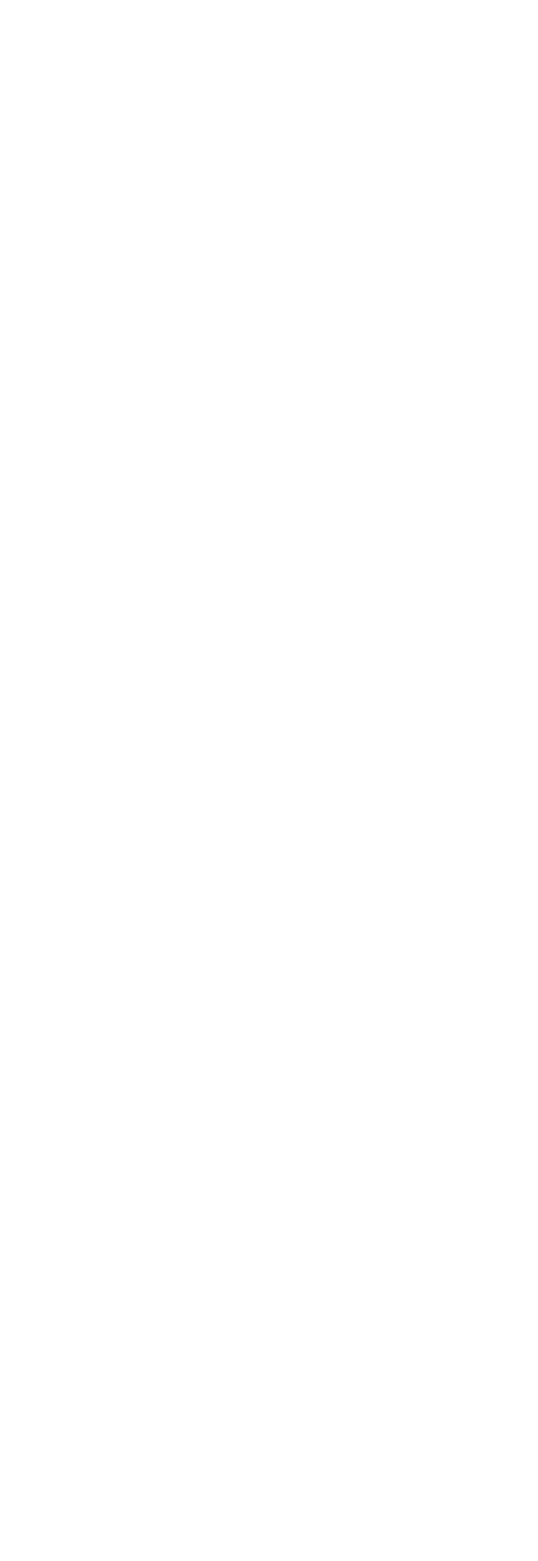
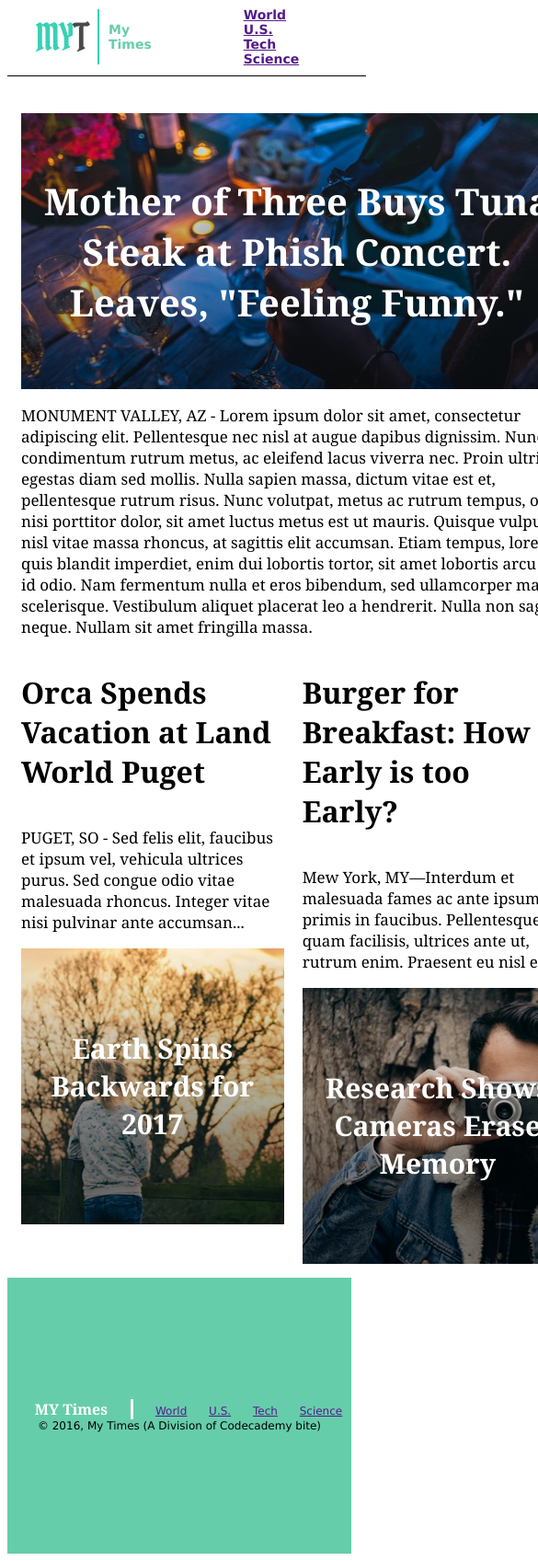
Before and after one commit to Jasminejf/myTimes, a plain HTML site: page index.html in a window 390 px wide. Shown: the top 1697 px of the page at 92% size, 585 px wide, since content can reach past the window. Before the commit the page ends 844 px from the top, so only its background shows below. Drawn offline with Linux system fonts and the light colour scheme.

Commit message:
final commit

```diff
--- a/index.html
+++ b/index.html
@@ -2,9 +2,88 @@
 <html>
   <head>
     <meta charset="utf-8">
-    <title></title>
+    <title>My Times</title>
+    <link href="./resources/css/style.css" type="text/css" rel="stylesheet">
   </head>
   <body>
+    <div id="header">
+      <div class="logo">
+        <img src="./resources/images/logo.jpg">
+        <span>My Times</span>
+      </div>
+      <div class="nav">
+        <span><a href="">World</a></span>
+        <span><a href="">U.S.</a></span>
+        <span><a href="">Tech</a></span>
+        <span><a href="">Science</a></span>
+      </div>
+    </div>
+    <div id="MainContent">
+      <div class="large column">
+        <div id="Top">
+          <div class="imagecontainer background1">
+            <h2 class="heading">Mother of Three Buys Tuna Steak at Phish Concert.
+            Leaves, "Feeling Funny."</h2>
+          </div>
+          <p>MONUMENT VALLEY, AZ - Lorem ipsum dolor sit amet, consectetur adipiscing elit.
+            Pellentesque nec nisl at augue dapibus dignissim. Nunc condimentum rutrum metus,
+            ac eleifend lacus viverra nec. Proin ultrices egestas diam sed mollis.
+            Nulla sapien massa, dictum vitae est et, pellentesque rutrum risus.
+            Nunc volutpat, metus ac rutrum tempus, orci nisi porttitor dolor, sit amet luctus
+            metus est ut mauris. Quisque vulputate nisl vitae massa rhoncus, at sagittis elit
+            accumsan. Etiam tempus, lorem quis blandit imperdiet, enim dui lobortis tortor, sit
+            amet lobortis arcu ex id odio. Nam fermentum nulla et eros bibendum, sed ullamcorper
+            massa scelerisque. Vestibulum aliquet placerat leo a hendrerit. Nulla non sagittis neque.
+            Nullam sit amet fringilla massa.</p>
+        </div>
+        <div class="inline">
+        <div id="Mid">
+          <h1>Orca Spends Vacation at Land World Puget</h1>
+          <p>PUGET, SO - Sed felis elit, faucibus et ipsum vel, vehicula ultrices purus. Sed congue odio vitae malesuada rhoncus. Integer vitae nisi pulvinar ante accumsan...</p>
+          <div class="imagecontainer background2">
+            <h3 class="heading">Earth Spins Backwards for 2017</h3>
+          </div>
+        </div>
+        <div id="Bot">
+          <h1>Burger for Breakfast: How Early is too Early?</h1>
+          <p>Mew York, MY—Interdum et malesuada fames ac ante ipsum primis in faucibus. Pellentesque id quam facilisis, ultrices ante ut, rutrum enim. Praesent eu nisl erat.</p>
+          <div class="imagecontainer background3">
+            <h3 class="heading">Research Shows Cameras Erase Memory</h3>
+          </div>
+        </div>
+      </div>
+    </div>
+      <div class="medium column">
+        <h1>FBI Finds Action Star Guilty of False Advertising</h1>
+        <p>WASHINGTON DC- Donec luctus sem augue, rutrum posuere orci aliquam sed. Nam vitae aliquam lectus. Sed tempor tortor est, nec sagittis eros tincidunt sed. Morbi venenatis condimentum sem, vitae sollicitudin turpis pulvinar eget. Morbi pellentesque consectetur mi id auctor. Phasellus tincidunt orci mauris, placerat pharetra urna fringilla vitae. Morbi eget rutrum urna. Cras condimentum augue ut ante sollicitudin interdum. Pellentesque cursus dolor at tincidunt cursus. Vestibulum blandit aliquam felis...</p>
+        <div class="imagecontainer background4">
+          <h3 class="heading">Cats in Control-Is It a Thing?</h3>
+        </div>
+        <p>BROOKLYN, NY- In molestie nulla sodales sit amet. Proin vulputate, ipsum porta aliquam commodo, nunc nibh tincidunt lorem, vel consectetur neque mi vel neque. Mauris ultricies, nulla scelerisque sollicitudin lobortis, dui est sodales sapien, a vestibulum velit diam eget felis. Vivamus dignissim lacinia dolor, quis commodo tellus pellentesque in.</p>
+      </div>
+      <div class="small column">
+        <img src="./resources/images/cookie.png">
+        <div class="newsbites">
+          <h3>NEWS BITES</h3>
+          <p>Cat Emoji Goes Viral</p>
+          <p>Buy Youtube Views</p>
+          <p>Home Business Advertising Ideas</p>
+          <p>Advertising Internet Online</p>
+          <p>Illustration in Marketing Materials</p>
+          <p>Finally a Top Secret Way You Can</p>
+        </div>
+      </div>
+    </div>
 
+    <div class="footer">
+      <div class="line-1">
+        <span class="highlight">MY Times</span>
+        <span><a href="">World</a></span>
+        <span><a href="">U.S.</a></span>
+        <span><a href="">Tech</a></span>
+        <span><a href="">Science</a></span>
+      </div>
+      <span class="copyright">© 2016, My Times (A Division of Codecademy bite)</span>
+    </div>
   </body>
 </html>
--- a/resources/css/style.css
+++ b/resources/css/style.css
@@ -0,0 +1,148 @@
+#header {
+  display: flex;
+  position: fixed;
+  width: 100%;
+  background-color: white;
+  border-bottom: 1px solid black;
+  padding-bottom: 10px;
+
+  justify-content: space-between;
+  align-items: center;
+
+  font-family: Verdana;
+  font-size: 14px;
+  font-weight: bold;
+
+  z-index: 5;
+  margin: auto;
+}
+
+.logo {
+  display: flex;
+  align-items: center;
+  padding-left: 30px;
+}
+.logo span {
+  padding-left: 10px;
+  color: MediumAquamarine;
+  padding-right: 100px;
+}
+.nav {
+  margin-right: 40px;
+}
+.nav span {
+  padding-right: 20px;
+  color: black;
+}
+
+
+#MainContent {
+  display: flex;
+  flex-direction: row;
+  padding-top: 100px;
+  font-family: Georgia;
+}
+
+.large {
+  width: 600px;
+}
+.medium {
+  width: 300px;
+}
+.small {
+  width: 240px;
+}
+
+.column {
+  padding:15px;
+  flex-grow: 0;
+  flex-shrink: 0;
+}
+.background1 {
+  background-image: url("../images/main-story.png");
+}
+.background2 {
+  background-image: url("../images/fall-season.png");
+}
+.background3 {
+  background-image: url("../images/cameraMan.png");
+}
+.background4 {
+  background-image: url("../images/cat-ceo.png");
+}
+
+.imagecontainer {
+display:flex;
+height: 300px;
+text-align: center;
+align-items: center;
+}
+
+ p {
+   font-size: 17px;
+   color: black;
+ }
+ .heading {
+   font-weight: bold;
+   font-size: 30px;
+   color: white;
+ }
+.background1 h2 {
+  font-size: 40px;
+}
+
+#Top, #Mid, #Bot {
+  display: flex;
+  flex-direction: column;
+}
+
+ .inline {
+  display: inline-flex;
+}
+#Mid {
+  padding-right: 10px;
+}
+#Bot {
+  padding-left: 10px;
+}
+.newsbites {
+  display: flex;
+  flex-direction: column;
+}
+.newsbites h3 {
+  font-size: 16px;
+  font-weight: bold;
+  text-align: center;
+}
+.newsbites p {
+  padding: 10px 15px;
+  margin: 0px;
+  border-bottom: 1px solid black;
+  background-color: WhiteSmoke;
+  font-family: Verdana;
+  font-size: 12px;
+  color: DimGray;
+}
+.footer {
+  display: flex;
+  flex-direction: column;
+  background-color: MediumAquamarine;
+  margin: auto;
+  font-family: Verdana;
+  font-size: 12px;
+  width: 100%;
+  height: 300px;
+  align-items: center;
+  justify-content: center;
+}
+.highlight {
+  font-family: Georgia;
+  font-size: 16px;
+  font-weight: bold;
+  color: white;
+  padding-right: 25px;
+  border-right: 3px solid white;
+}
+.line-1 span {
+  padding-left: 20px;
+}
```
